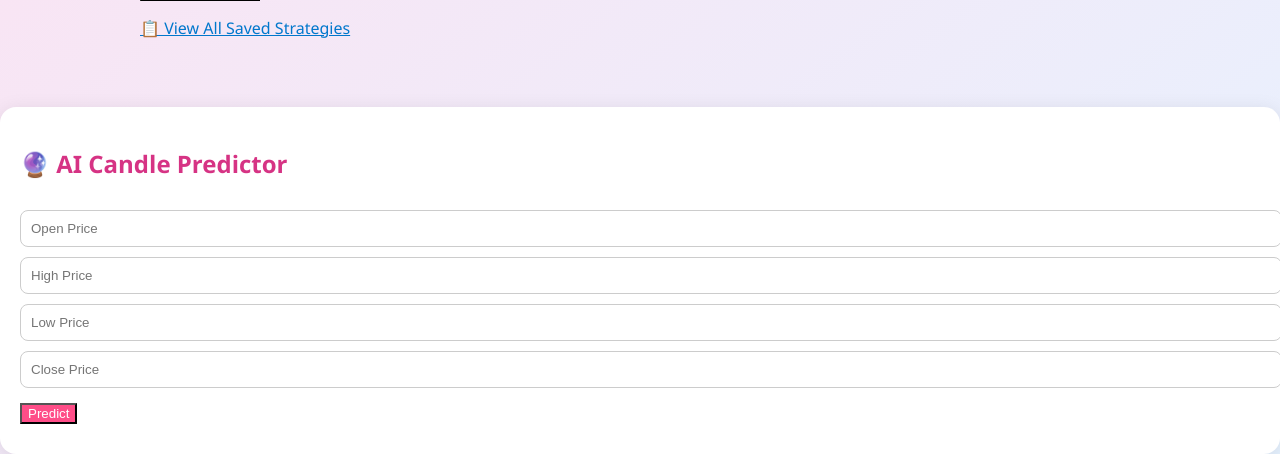
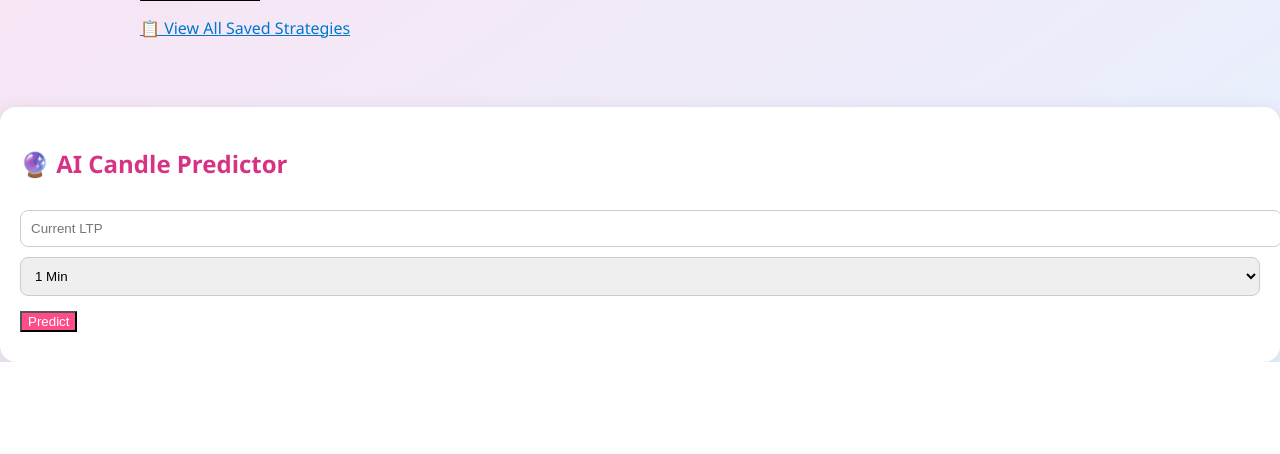
Before and after one commit to Lakshmi-Ai-Market/Lakshmi-Ai-Market, a Flask app: template templates/dashboard.html in a window 1280 px wide, after a click on "🔮 Candle Predictor". Shown: the part 523-977 px from the top of the page. After the commit the page ends 885 px from the top, so only its background shows below. Run offline with Flask 3, Linux system fonts and the light colour scheme; the template is opened without the code that fills it, so the values that code supplies are empty; some web fonts are replaced.

Commit message:
Update dashboard.html

```diff
--- a/templates/dashboard.html
+++ b/templates/dashboard.html
@@ -132,10 +132,12 @@
 <div id="candle" class="tool-section">
   <h2>🔮 AI Candle Predictor</h2>
   <form id="candle-form">
-    <input type="number" name="open" placeholder="Open Price" step="0.01" required>
-    <input type="number" name="high" placeholder="High Price" step="0.01" required>
-    <input type="number" name="low" placeholder="Low Price" step="0.01" required>
-    <input type="number" name="close" placeholder="Close Price" step="0.01" required>
+    <input type="number" name="current_price" placeholder="Current LTP" required>
+    <select name="timeframe">
+      <option value="1m">1 Min</option>
+      <option value="5m">5 Min</option>
+      <option value="15m">15 Min</option>
+    </select>
     <button class="submit-btn" type="submit">Predict</button>
   </form>
   <div id="candle-result" style="margin-top:10px;"></div>
```
